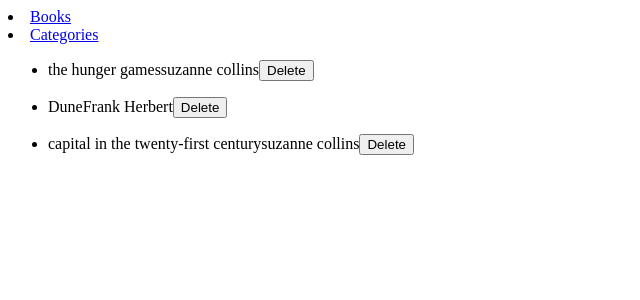
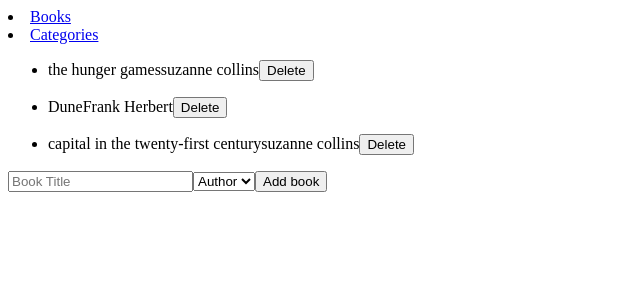
Before and after one commit to manzitresor/book_store, a React (Create React App) app: page / in a window 1280 px wide. Shown: the top 300 px of the page, without its empty margins (0-640 px from the left). Built offline with nearby package versions, Linux system fonts and the light colour scheme.

Commit message:
add passed listbooks and addbook as child of home component

```diff
--- /dev/null
+++ b/src/components/AddBook.js
@@ -0,0 +1,18 @@
+import React from 'react';
+
+function AddBook() {
+  return (
+    <>
+      <form>
+        <input type="text" placeholder="Book Title" />
+        <select>
+          <option>Author</option>
+        </select>
+        <button type="submit">Add book</button>
+      </form>
+
+    </>
+  );
+}
+
+export default AddBook;
--- a/src/components/Home.js
+++ b/src/components/Home.js
@@ -1,11 +1,30 @@
-import React from 'react';
+import React, { useState } from 'react';
 import Books from './ListBooks';
+import AddBook from './AddBook';
 
 function Home() {
+  const [books] = useState([
+    {
+      id: 1,
+      title: 'the hunger games',
+      author: 'suzanne collins',
+    },
+    {
+      id: 2,
+      title: 'Dune',
+      author: 'Frank Herbert',
+    },
+    {
+      id: 3,
+      title: 'capital in the twenty-first century',
+      author: 'suzanne collins',
+    },
+  ]);
   return (
     <>
       <div>
-        <Books />
+        <Books books={books} />
+        <AddBook />
       </div>
     </>
   );
--- a/src/components/ListBooks.js
+++ b/src/components/ListBooks.js
@@ -1,24 +1,9 @@
-import React, { useState } from 'react';
+/* eslint-disable import/no-extraneous-dependencies */
+import React from 'react';
+import { PropTypes } from 'prop-types';
 import Book from './Book';
 
-function Books() {
-  const [books] = useState([
-    {
-      id: 1,
-      title: 'the hunger games',
-      author: 'suzanne collins',
-    },
-    {
-      id: 2,
-      title: 'Dune',
-      author: 'Frank Herbert',
-    },
-    {
-      id: 3,
-      title: 'capital in the twenty-first century',
-      author: 'suzanne collins',
-    },
-  ]);
+function Books({ books }) {
   return (
     <>
 
@@ -35,3 +20,13 @@
 }
 
 export default Books;
+
+Books.propTypes = {
+  books: PropTypes.arrayOf(
+    PropTypes.shape({
+      title: PropTypes.string.isRequired,
+      author: PropTypes.string.isRequired,
+      id: PropTypes.number.isRequired,
+    }),
+  ).isRequired,
+};
```
